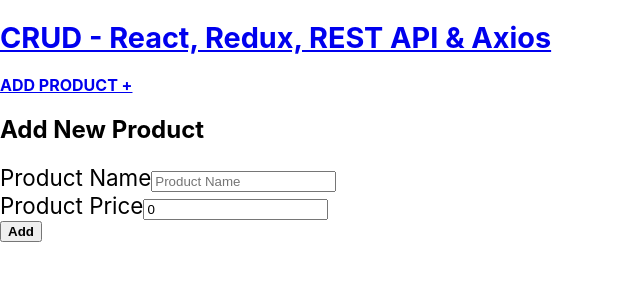
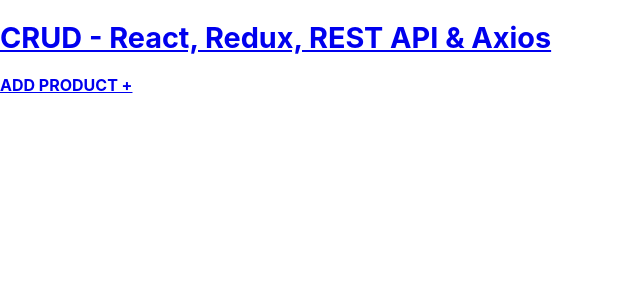
Before and after one commit to mikaelpizzi/crud-redux, a React (Create React App) app: page /products/new in a window 1280 px wide. Shown: the top 300 px of the page, without its empty margins (0-640 px from the left). Built offline with nearby package versions, Linux system fonts and the light colour scheme; the HTML template or start-up script is replaced by a standard one.

Commit message:
[IMP] Update routes for deploy

```diff
--- a/src/App.js
+++ b/src/App.js
@@ -18,8 +18,9 @@
         <div className="container mt-5">
           <Routes>
             <Route exact path="/" element={<Products />} />
-            <Route exact path="/products/new" element={<NewProduct />} />
-            <Route exact path="/products/edit/:id" element={<EditProduct />} />
+            <Route exact path="/crud-redux" element={<Products />} />
+            <Route exact path="/crud-redux/products/new" element={<NewProduct />} />
+            <Route exact path="/crud-redux/products/edit/:id" element={<EditProduct />} />
           </Routes>
         </div>
       </Provider>
--- a/src/components/EditProduct.js
+++ b/src/components/EditProduct.js
@@ -34,7 +34,7 @@
             id: editproduct.id
         }) );
 
-        navigate('/');
+        navigate('/crud-redux');
     }
 
     return (
--- a/src/components/NewProduct.js
+++ b/src/components/NewProduct.js
@@ -49,7 +49,7 @@
         });
 
         // Redirect home
-        navigate('/');
+        navigate('/crud-redux');
     }
 
     return (
--- a/src/components/Product.js
+++ b/src/components/Product.js
@@ -35,7 +35,7 @@
     // Function to redirect in a programmed way
     const redirectToEdit = product => {
         dispatch( getProductToEdit(product) );
-        navigate(`/products/edit/${product.id}`);
+        navigate(`/crud-redux/products/edit/${product.id}`);
     }
     return (
         <tr>
```
